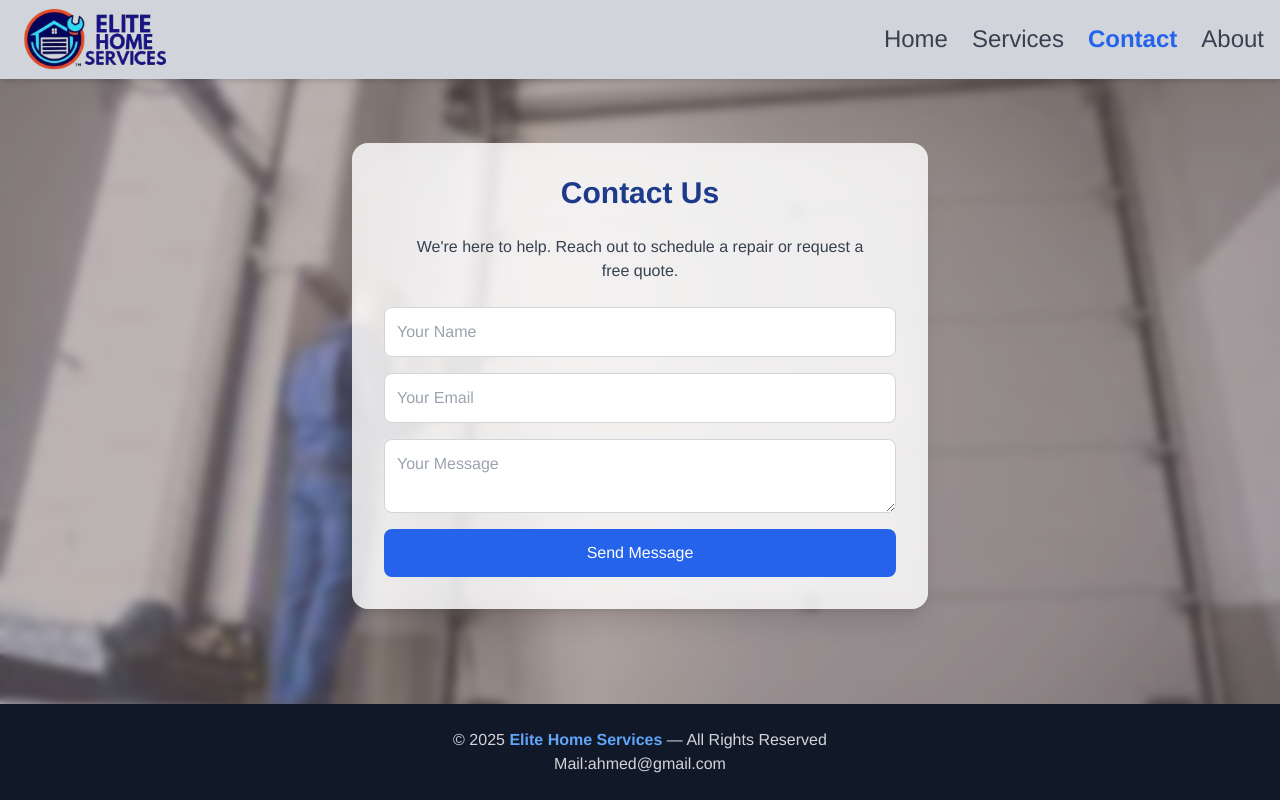
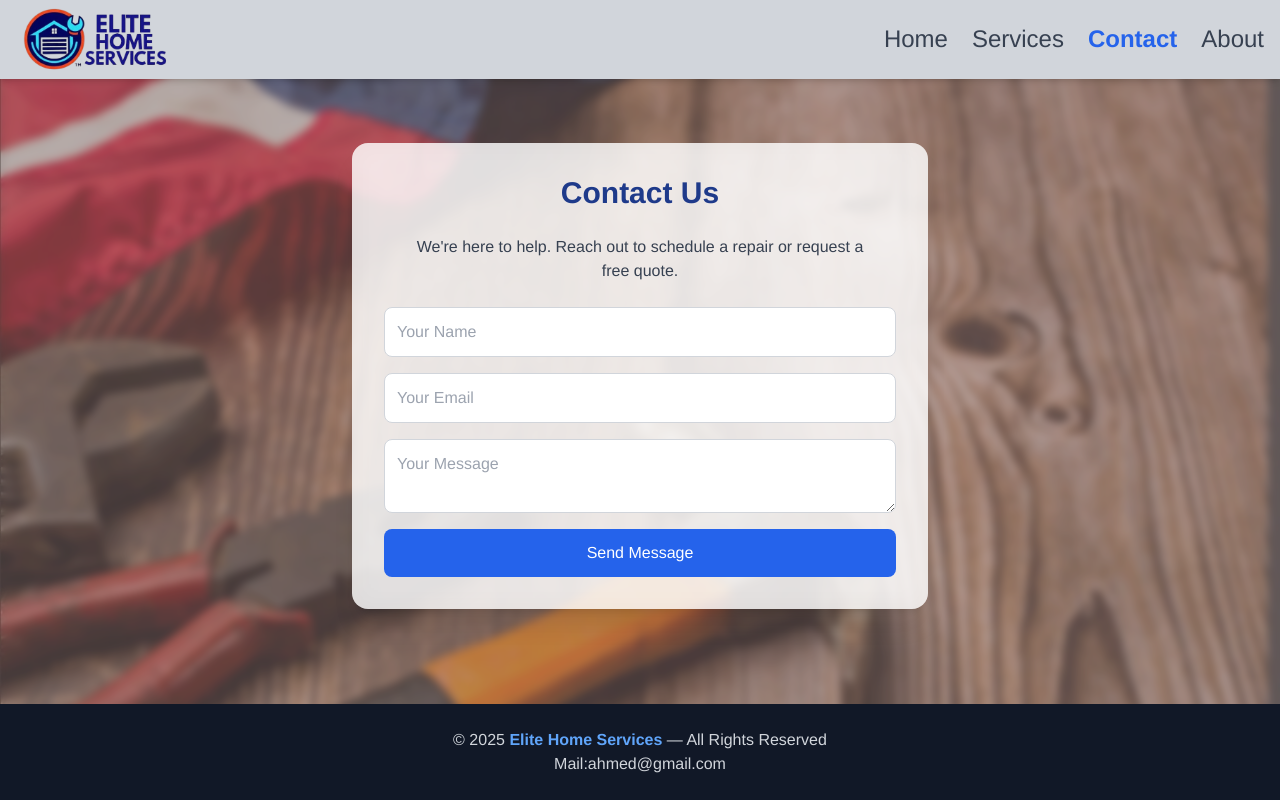
Before and after one commit to elitehomeservices70/elitehomeservices, a React (Vite) app: page /contact in a window 1280 px wide. Built offline with nearby package versions, Linux system fonts and the light colour scheme.

Commit message:
background changed

```diff
--- a/package.json
+++ b/package.json
@@ -11,6 +11,7 @@
   },
   "dependencies": {
     "@fortawesome/fontawesome-free": "^7.0.1",
+    "@vercel/analytics": "^1.5.0",
     "framer-motion": "^12.23.15",
     "lucide-react": "^0.544.0",
     "react": "^19.1.1",
--- a/src/components/Header.jsx
+++ b/src/components/Header.jsx
@@ -76,7 +76,7 @@ export default function Header() {
               to={item.path}
               onClick={() => setMenuOpen(false)}
               className={`
-                text-xl transition-all duration-300 hover:text-blue-600 hover:translate-x-2
+                text-xl transition-all duration-500 hover:text-blue-600 hover:translate-x-2
                 transform transition-transform duration-500 ease-out
                 ${
                   menuOpen
--- a/src/index.css
+++ b/src/index.css
@@ -8,7 +8,7 @@ body {
   background-color: #f9f9f9;
   color: #333;
   @apply bg-gray-100; /* fallback color */
-  background: url('/bg.jpeg') no-repeat center center fixed;
+  background: url('/bg.jpg') no-repeat center center fixed;
   background-size: cover;
   position: relative;
 }
```
Also changed, not shown: public/bg.jpg, 1 other file (tests, documents, lock files or other folders).
